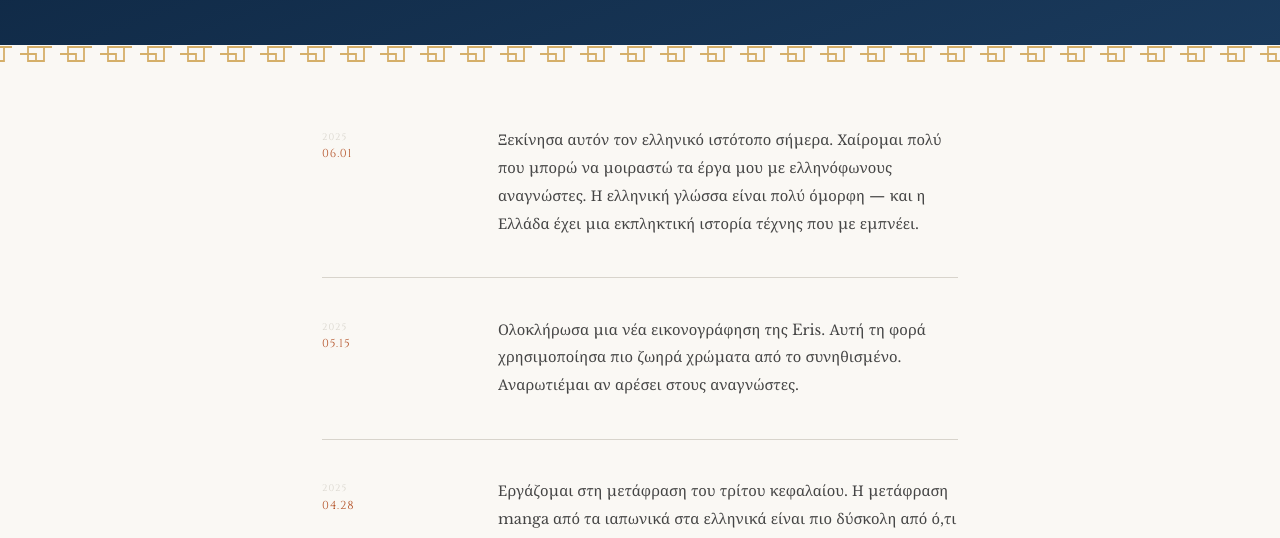
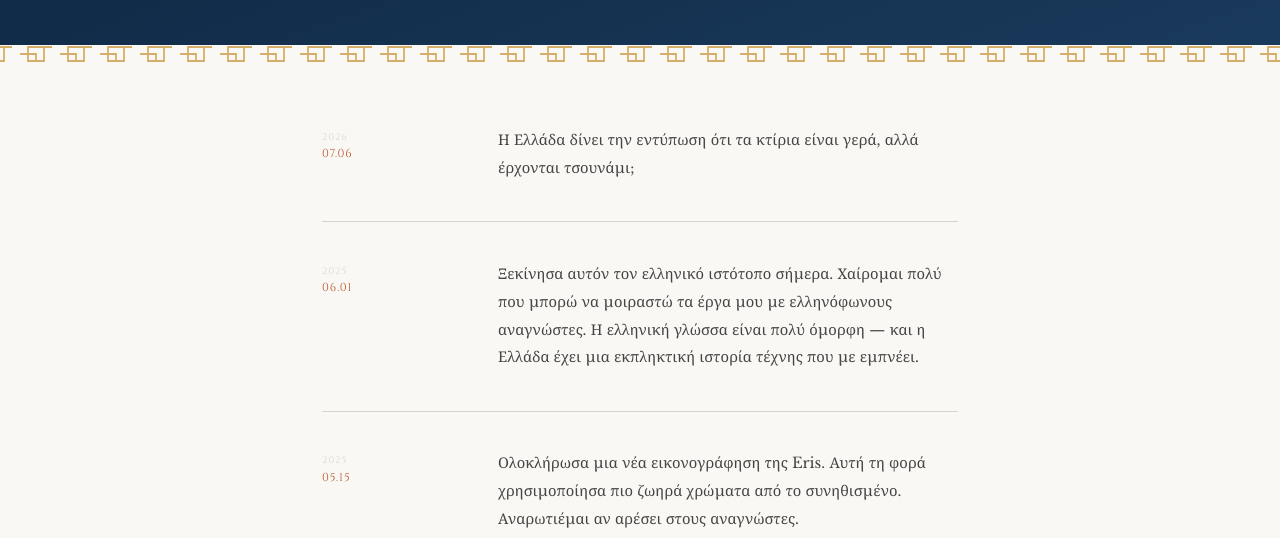
Before and after one commit to Azaleacreativeroom888/fan-greece, a plain HTML site: page blog.html in a window 1280 px wide. Shown: the part 254-792 px from the top of the page. Drawn offline with nearby package versions, Linux system fonts and the light colour scheme.

Commit message:
Update blog.html

```diff
--- a/blog.html
+++ b/blog.html
@@ -249,6 +249,16 @@
 <!-- BLOG FEED -->
 <div class="feed">
 
+ <div class="entry">
+    <div class="entry-date">
+      <span class="year">2026</span>
+      07.06
+    </div>
+    <div class="entry-body">
+      <p>Η Ελλάδα δίνει την εντύπωση ότι τα κτίρια είναι γερά, αλλά έρχονται τσουνάμι;</p>
+    </div>
+  </div>
+
   <div class="entry">
     <div class="entry-date">
       <span class="year">2025</span>
```
